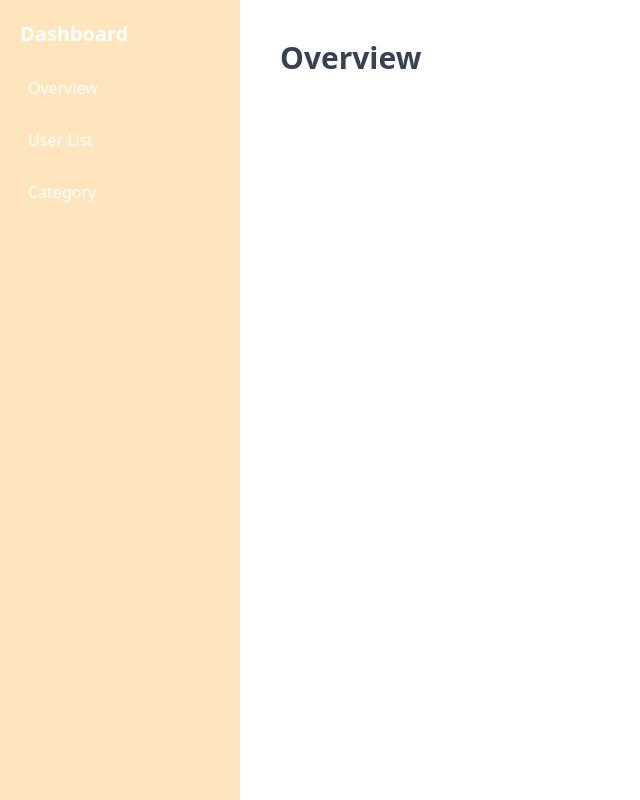
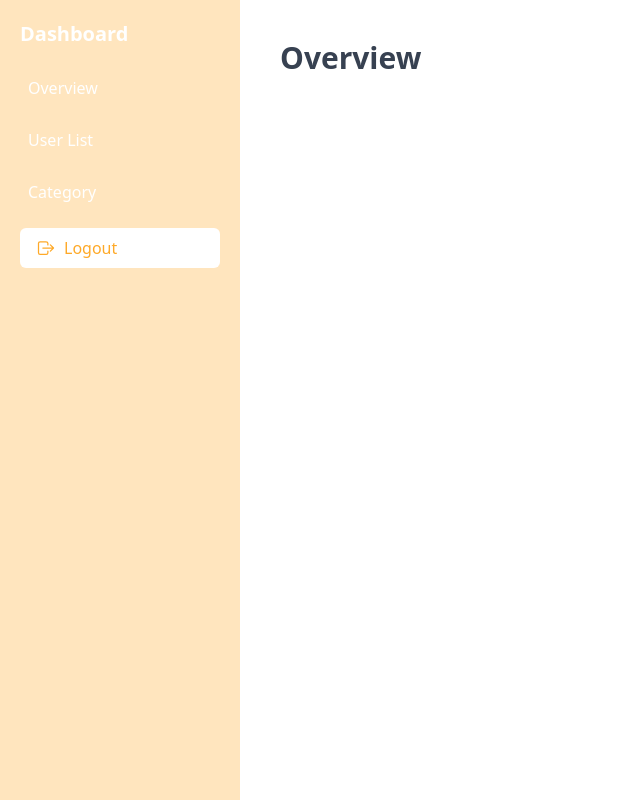
Before and after one commit to aleena2-joseph/CustomHive, a React (Vite) app in the folder frontend/: page /admin/overview in a window 1280 px wide. Shown: the whole page, without its empty margins (0-640 px from the left). Built offline with nearby package versions, Linux system fonts and the light colour scheme.

Commit message:
admin change2

```diff
--- a/frontend/src/components/Dashboard/Admin/Category.jsx
+++ b/frontend/src/components/Dashboard/Admin/Category.jsx
@@ -1,8 +1,9 @@
 import { useState, useEffect } from "react";
 import Sidebar from "../../Hero/Sidebar";
 import axios from "axios";
+import PropTypes from "prop-types";
 
-const Category = () => {
+const Category = ({ setUser }) => {
   const [typeName, setTypeName] = useState("");
   const [isLoading, setIsLoading] = useState(false);
   const [message, setMessage] = useState(null);
@@ -53,7 +54,7 @@ const Category = () => {
 
   return (
     <div style={{ display: "flex" }}>
-      <Sidebar />
+      <Sidebar setUser={setUser} />
       <div style={{ flex: 1, padding: "20px", marginLeft: "250px" }}>
         <div className="p-5">
           <h2 className="text-3xl font-bold mb-6 text-gray-700">Category</h2>
@@ -119,5 +120,8 @@ const Category = () => {
     </div>
   );
 };
+Category.propTypes = {
+  setUser: PropTypes.func.isRequired,
+};
 
 export default Category;
--- a/frontend/src/components/Hero/Sidebar.jsx
+++ b/frontend/src/components/Hero/Sidebar.jsx
@@ -1,6 +1,26 @@
-import { Link } from "react-router-dom";
+import { Link, useNavigate } from "react-router-dom";
+import { IoLogOutOutline } from "react-icons/io5";
+import axios from "axios";
+import PropTypes from "prop-types";
 
-const Sidebar = () => {
+const Sidebar = ({ setUser }) => {
+  const navigate = useNavigate();
+
+  const handleLogout = async () => {
+    try {
+      await axios.get("http://localhost:5000/logout", {
+        withCredentials: true,
+      });
+    } catch (error) {
+      console.error("Server logout error:", error);
+    }
+    localStorage.removeItem("user");
+    if (typeof setUser === "function") {
+      setUser(null);
+    }
+    navigate("/login");
+  };
+
   return (
     <div className="w-60 h-screen bg-primary/30 text-white p-5 fixed">
       <h2 className="text-xl font-bold">Dashboard</h2>
@@ -21,8 +41,22 @@ const Sidebar = () => {
           </Link>
         </li>
       </ul>
+      <div className="mt-4">
+        <button
+          className="flex items-center gap-2 bg-white text-primary py-2 px-4 rounded-md hover:bg-gray-100 transition w-full"
+          onClick={handleLogout}
+        >
+          <IoLogOutOutline className="text-xl" />
+          Logout
+        </button>
+      </div>
     </div>
   );
 };
 
+// Prop validation
+Sidebar.propTypes = {
+  setUser: PropTypes.func.isRequired, // Ensures setUser is a function
+};
+
 export default Sidebar;
```
